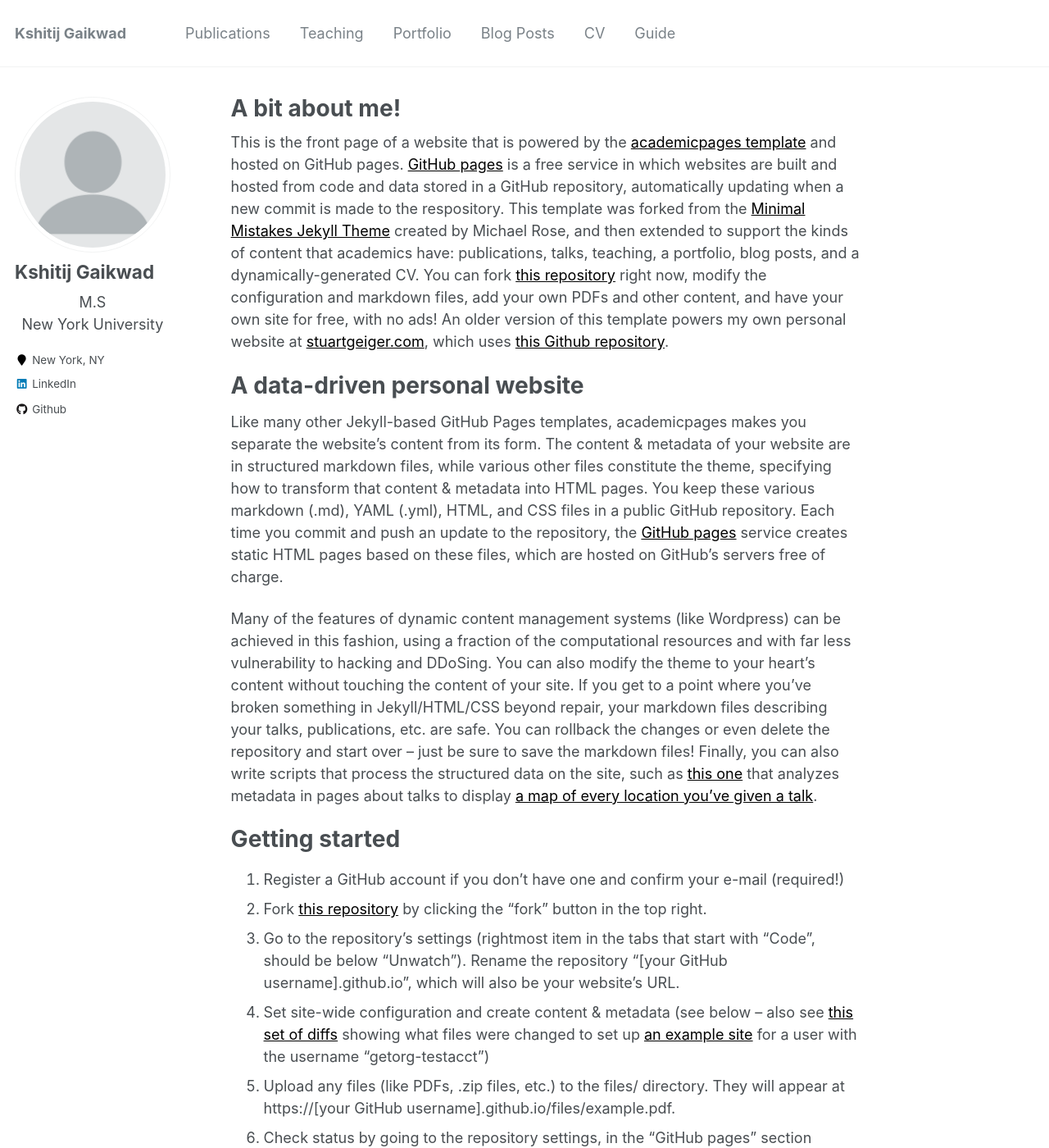
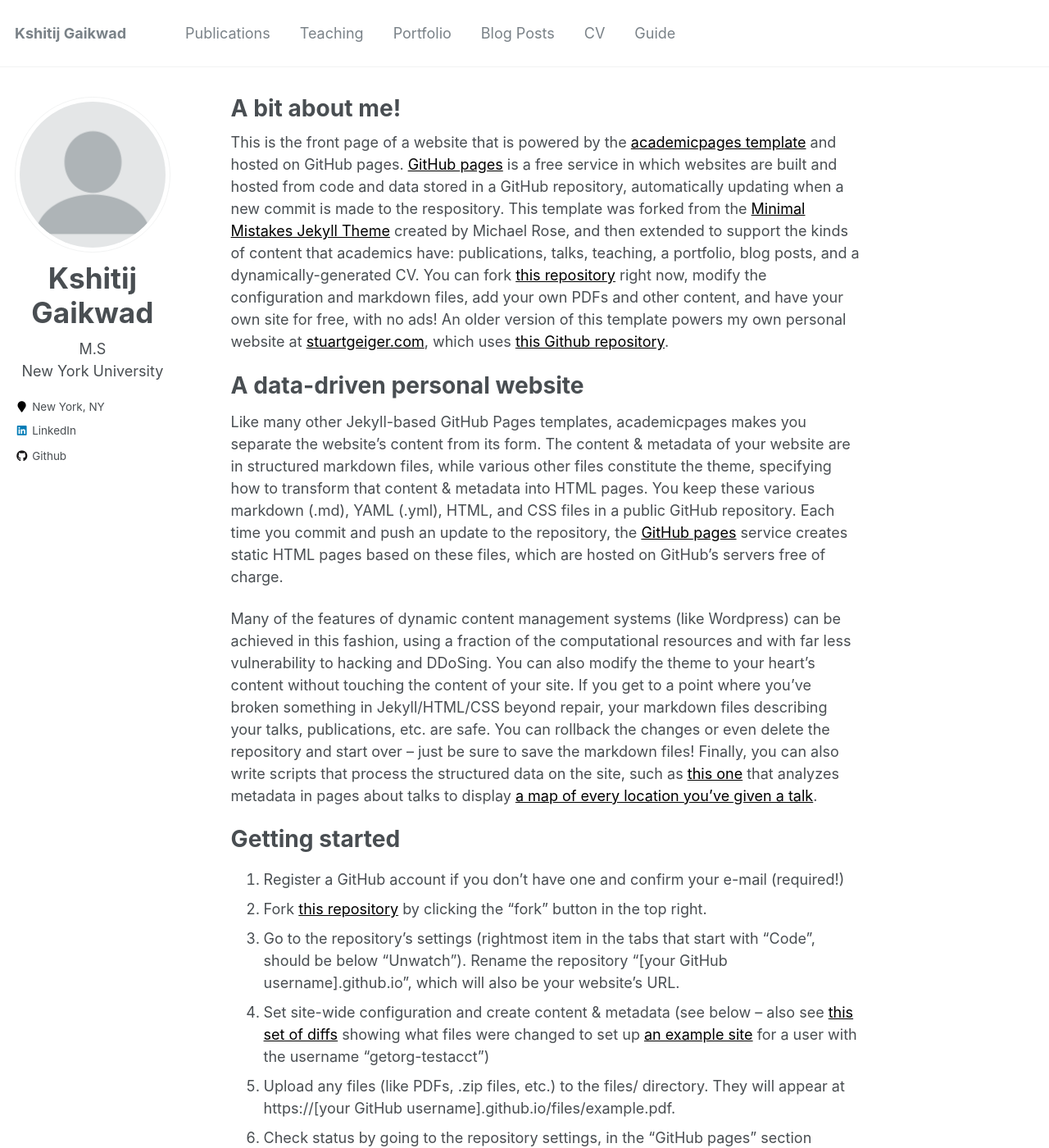
Before and after one commit to kshitij284/kshitij284.github.io, a Jekyll site: the page built from _pages/about.md, in a window 1280 px wide and 1400 px high. Shown: the whole window at 82% size. Built offline with Jekyll 4.4.1, drawn with Linux system fonts in a browser that asks for light colours.

Commit message:
changed .autor__name size

```diff
--- a/_sass/_sidebar.scss
+++ b/_sass/_sidebar.scss
@@ -119,9 +119,9 @@
   }
 }
 .sidebar .author__name {
-  text-align: left;
+  text-align: center;
   font-family: $sans-serif;
-  font-size: $type-size-4;
+  font-size: $type-size-2;
 }
 
 .author__bio {
```
